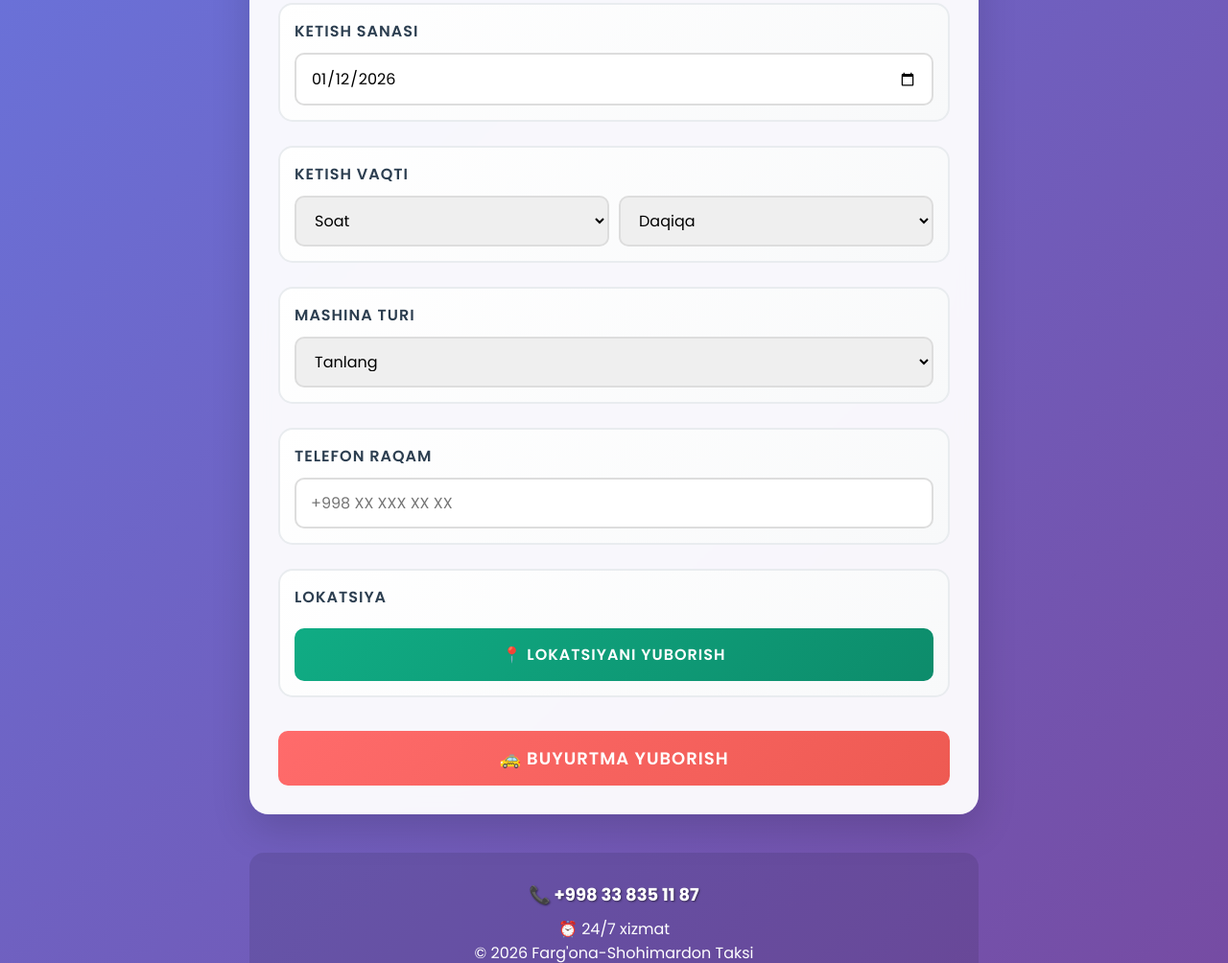
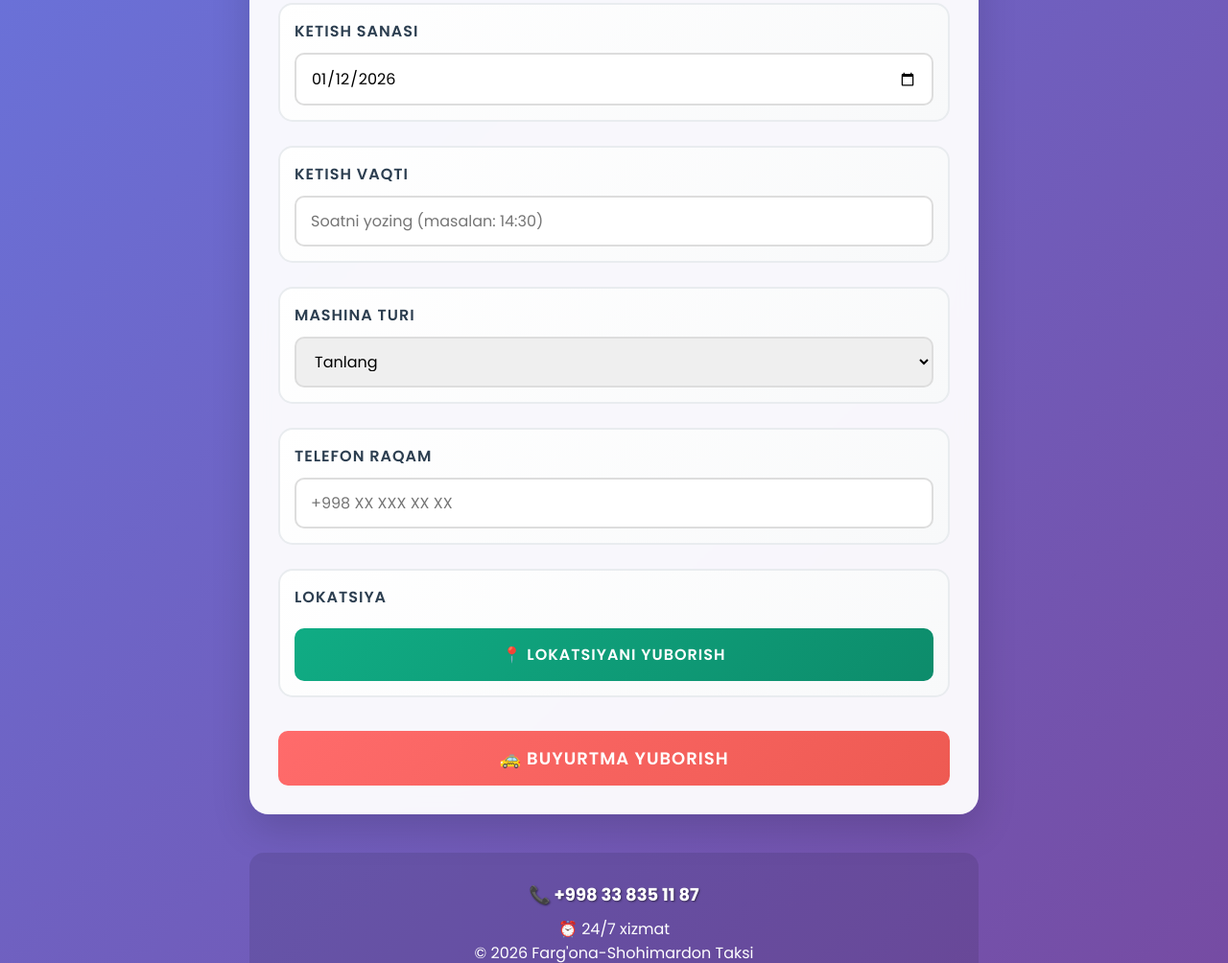
Before and after one commit to aasqaraliyev6-wq/fargona-taksi, a plain HTML site: page index.html in a window 1280 px wide. Shown: the part 803-1807 px from the top of the page at 96% size. Drawn offline with Linux system fonts and the light colour scheme.

Commit message:
Update index.html

```diff
--- a/index.html
+++ b/index.html
@@ -17,8 +17,6 @@
         .form-group label { display: block; margin-bottom: 10px; font-weight: 600; color: #2c3e50; font-size: 16px; text-transform: uppercase; letter-spacing: 1px; }
         select, input { width: 100%; padding: 12px 15px; border: 2px solid #ddd; border-radius: 10px; font-size: 16px; font-family: 'Poppins', sans-serif; transition: border-color 0.3s ease; }
         select:focus, input:focus { outline: none; border-color: #ff6b6b; box-shadow: 0 0 10px rgba(255, 107, 107, 0.2); }
-        .time-group { display: flex; gap: 10px; }
-        .time-group select { flex: 1; }
         .btn { background: linear-gradient(135deg, #ff6b6b 0%, #ee5a52 100%); color: white; padding: 15px; border: none; border-radius: 10px; width: 100%; cursor: pointer; font-size: 18px; font-weight: 600; margin-top: 10px; text-transform: uppercase; letter-spacing: 1px; transition: transform 0.3s ease; }
         .btn:hover { transform: translateY(-2px); box-shadow: 0 8px 20px rgba(255, 107, 107, 0.3); }
         .location-btn { background: linear-gradient(135deg, #10ac84 0%, #0d8c6b 100%); color: white; border: none; padding: 15px; border-radius: 10px; width: 100%; cursor: pointer; font-size: 16px; font-weight: 600; margin-top: 10px; text-transform: uppercase; letter-spacing: 1px; transition: transform 0.3s ease; }
@@ -105,50 +103,7 @@
             </div>
             <div class="form-group">
                 <label>Ketish vaqti</label>
-                <div class="time-group">
-                    <select id="hour" required>
-                        <option value="">Soat</option>
-                        <option value="00">00</option>
-                        <option value="01">01</option>
-                        <option value="02">02</option>
-                        <option value="03">03</option>
-                        <option value="04">04</option>
-                        <option value="05">05</option>
-                        <option value="06">06</option>
-                        <option value="07">07</option>
-                        <option value="08">08</option>
-                        <option value="09">09</option>
-                        <option value="10">10</option>
-                        <option value="11">11</option>
-                        <option value="12">12</option>
-                        <option value="13">13</option>
-                        <option value="14">14</option>
-                        <option value="15">15</option>
-                        <option value="16">16</option>
-                        <option value="17">17</option>
-                        <option value="18">18</option>
-                        <option value="19">19</option>
-                        <option value="20">20</option>
-                        <option value="21">21</option>
-                        <option value="22">22</option>
-                        <option value="23">23</option>
-                    </select>
-                    <select id="minute" required>
-                        <option value="">Daqiqa</option>
-                        <option value="0">00</option>
-                        <option value="5">05</option>
-                        <option value="10">10</option>
-                        <option value="15">15</option>
-                        <option value="20">20</option>
-                        <option value="25">25</option>
-                        <option value="30">30</option>
-                        <option value="35">35</option>
-                        <option value="40">40</option>
-                        <option value="45">45</option>
-                        <option value="50">50</option>
-                        <option value="55">55</option>
-                    </select>
-                </div>
+                <input type="text" id="departureTime" placeholder="Soatni yozing (masalan: 14:30)" required>
             </div>
             <div class="form-group">
                 <label>Mashina turi</label>
@@ -221,11 +176,10 @@
             const destination = document.getElementById('destination').value;
             const passengers = document.getElementById('passengers').value;
             const departureDate = document.getElementById('departureDate').value;
-            const hour = document.getElementById('hour').value;
-            const minute = document.getElementById('minute').value.padStart(2, '0');
+            const departureTime = document.getElementById('departureTime').value;
             const vehicleType = document.getElementById('vehicleType').value;
             const phone = document.getElementById('phone').value;
-            if(!pickup || !destination || !passengers || !departureDate || !hour || !minute || !vehicleType || !phone) {
+            if(!pickup || !destination || !passengers || !departureDate || !departureTime || !vehicleType || !phone) {
                 alert('❌ Iltimos, barcha maydonlarni to\'ldiring!');
                 return;
             }
@@ -237,9 +191,8 @@
                 alert('❌ Iltimos, avval lokatsiyangizni yuboring!');
                 return;
             }
-            // Vaqtni 24-soatlik formatda birlashtirish
-            const timeStr = hour + ':' + minute;
-            const departureDateTimeStr = `${departureDate}T${timeStr}`;
+            // Sana va vaqtni birlashtirish
+            const departureDateTimeStr = `${departureDate}T${departureTime}`;
             const departureDateTime = new Date(departureDateTimeStr);
             // Telegram bot orqali yuborish
             const botToken = '7834547756:AAFU2oAnmwVhlw43Mfodm6AKAdPD4t5DoK0';
@@ -251,7 +204,8 @@
                 month: 'long',
                 year: 'numeric'
             });
-            const hourNum = parseInt(hour);
+            const timePart = departureTime; // Foydalanuvchi yozgani
+            const hourNum = parseInt(departureTime.split(':')[0]) || 0;
             let period = '';
             if (hourNum < 12) {
                 period = 'ertalab';
@@ -260,7 +214,7 @@
             } else {
                 period = 'kechqurun';
             }
-            const formattedDateTime = `${datePart}, ${timeStr} (${period})`;
+            const formattedDateTime = `${datePart}, ${timePart} (${period})`;
 
             const message = `🚕 YANGI BUYURTMA
 📍 Qayerdan: ${pickup}
@@ -293,8 +247,7 @@
                     document.getElementById('destination').value = '';
                     document.getElementById('passengers').value = '';
                     document.getElementById('departureDate').value = today;
-                    document.getElementById('hour').value = '';
-                    document.getElementById('minute').value = '';
+                    document.getElementById('departureTime').value = '';
                     document.getElementById('vehicleType').value = '';
                     document.getElementById('phone').value = '';
                     document.getElementById('locationStatus').style.display = 'none';
```
